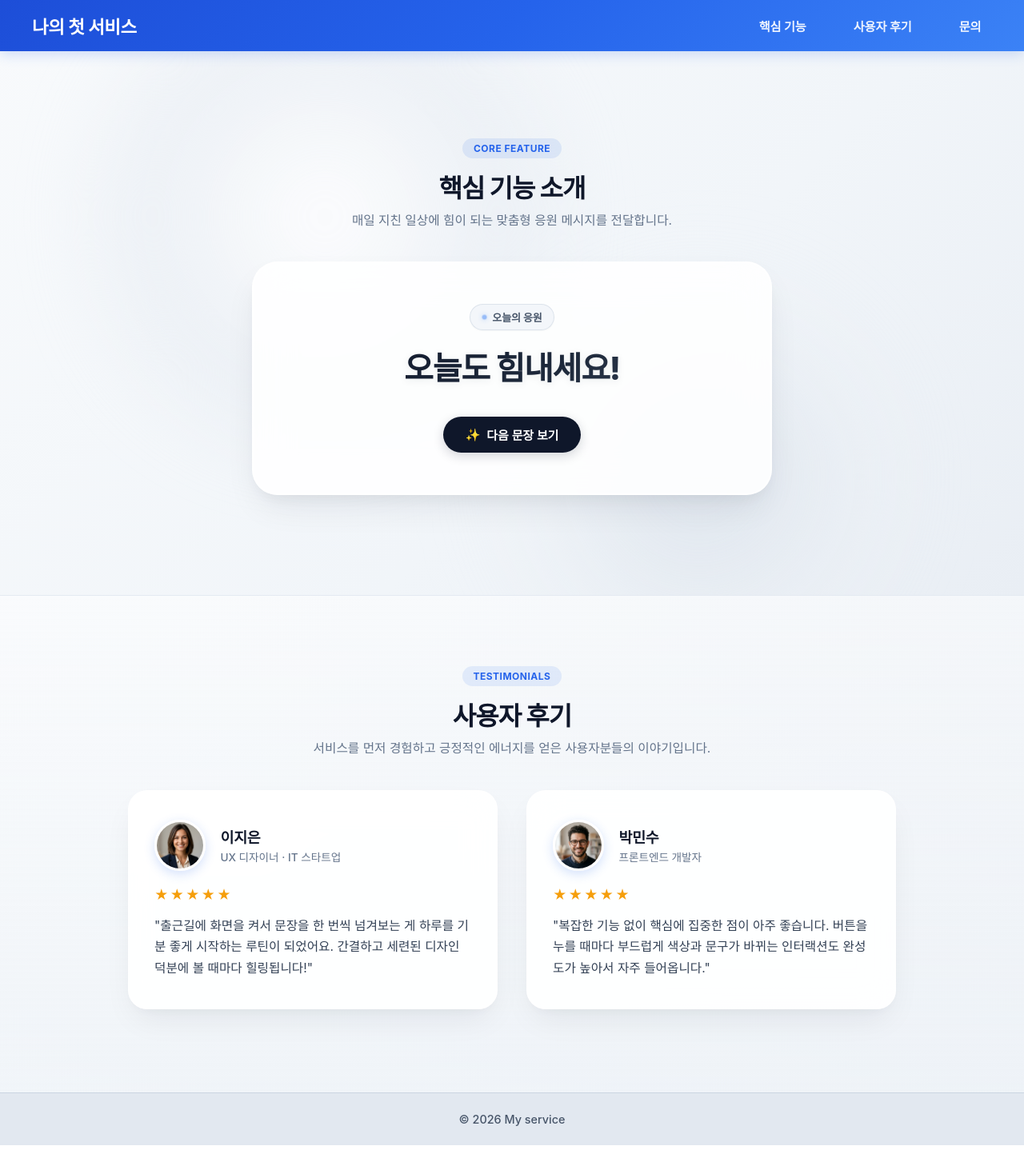
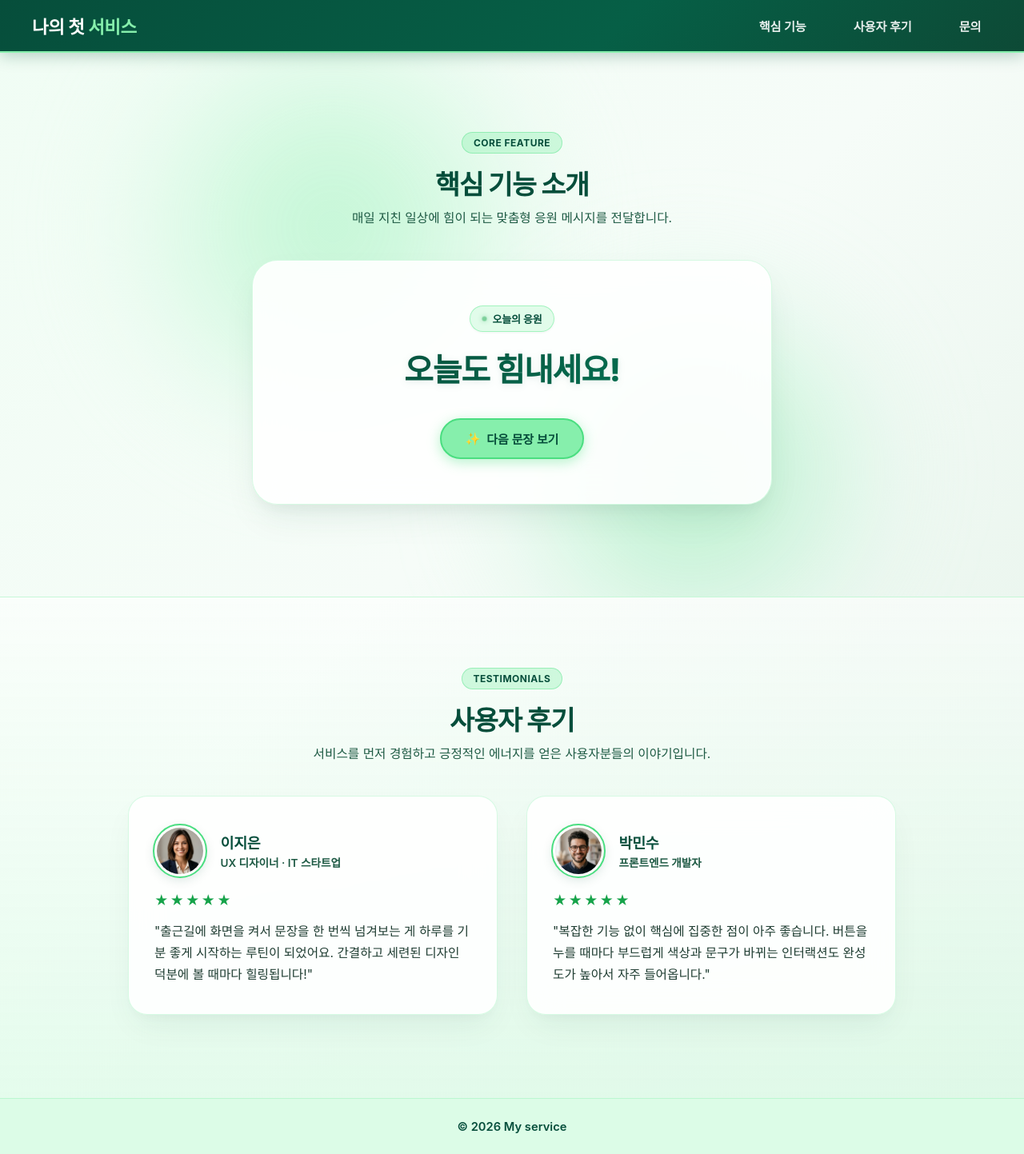
Before and after one commit to musiatsui/antigravity-day0, a plain HTML site: page index.html in a window 1280 px wide. Shown: the whole page at 80% size. Drawn offline with Linux system fonts and the light colour scheme.

Commit message:
style: 연한 녹색 및 딥 포레스트 다크 그린 테마 적용, 버튼 호버 스타일 변경

```diff
--- a/index.html
+++ b/index.html
@@ -4,8 +4,32 @@
 <head>
   <meta charset="UTF-8" />
   <meta name="viewport" content="width=device-width, initial-scale=1.0" />
-  <title>나의 첫 서비스 - 핵심 기능 및 사용자 후기</title>
+  <title>나의 첫 서비스 - 힐링 & 응원 메시지</title>
   <style>
+    /* =========================================
+       색상 테마 변수 (Color Scheme)
+       주 색상: 연한 녹색 (Light Green / Mint Sage)
+       보조 색상: 주 색상에 어울리는 딥 포레스트 다크 그린
+       ========================================= */
+    :root {
+      /* 주 색상 (연한 녹색 계열) */
+      --primary-green: #86efac;          /* 부드러운 연녹색 */
+      --primary-green-hover: #4ade80;    /* 선명한 연녹색 */
+      --primary-green-light: #dcfce7;    /* 초연한 민트 백그라운드 */
+
+      /* 보조 색상 (주 색상에 어울리는 어두운 숲/슬레이트 계열) */
+      --secondary-dark: #064e3b;         /* 깊은 다크 포레스트 그린 */
+      --secondary-dark-hover: #022c22;   /* 더 짙은 슬레이트 다크 */
+      --secondary-mid: #065f46;          /* 중간 톤 다크 에메랄드 */
+
+      /* 텍스트 & 배경 */
+      --bg-base: linear-gradient(135deg, #f0fdf4 0%, #f6fcf8 45%, #e2f1e7 100%);
+      --text-dark: #064e3b;
+      --text-muted: #1e5a44;
+      --card-bg: rgba(255, 255, 255, 0.9);
+      --card-border: rgba(187, 247, 208, 0.6);
+    }
+
     * {
       margin: 0;
       padding: 0;
@@ -20,33 +44,38 @@
       min-height: 100vh;
       display: flex;
       flex-direction: column;
-      /* 부드럽고 세련된 라이트 그레이 멀티 레이어 그라데이션 */
-      background: linear-gradient(135deg, #f8fafc 0%, #f1f5f9 45%, #e2e8f0 100%);
+      background: var(--bg-base);
       font-family: -apple-system, BlinkMacSystemFont, "Apple SD Gothic Neo", "Pretendard", "Segoe UI", Roboto, sans-serif;
       overflow-x: hidden;
-      color: #0f172a;
+      color: var(--text-dark);
     }
 
-    /* 1. 헤더 영역: 파란색 상단 바 & 내비게이션 메뉴 */
+    /* 1. 헤더 영역: 보조 색상(어두운 딥 포레스트 그린) & 주 색상(연한 녹색) 포인트 */
     .site-header {
       width: 100%;
-      background: linear-gradient(135deg, #1d4ed8 0%, #2563eb 50%, #3b82f6 100%);
+      background: linear-gradient(135deg, #064e3b 0%, #065f46 60%, #0d4a36 100%);
       color: #ffffff;
       padding: 1rem 2.5rem;
       display: flex;
       justify-content: space-between;
       align-items: center;
-      box-shadow: 0 4px 15px rgba(37, 99, 235, 0.2);
+      box-shadow: 0 4px 18px rgba(6, 78, 59, 0.25);
       position: sticky;
       top: 0;
       z-index: 100;
-      backdrop-filter: blur(8px);
+      backdrop-filter: blur(10px);
+      border-bottom: 2px solid var(--primary-green);
     }
 
     .site-header .logo h2 {
       font-size: 1.4rem;
       font-weight: 700;
       letter-spacing: -0.02em;
+      color: #ffffff;
+    }
+
+    .site-header .logo h2 span {
+      color: var(--primary-green);
     }
 
     .nav-menu {
@@ -57,7 +86,7 @@
     }
 
     .nav-menu li a {
-      color: rgba(255, 255, 255, 0.92);
+      color: rgba(255, 255, 255, 0.9);
       text-decoration: none;
       font-size: 0.95rem;
       font-weight: 600;
@@ -68,11 +97,11 @@
     }
 
     .nav-menu li a:hover {
-      color: #ffffff;
-      background-color: rgba(255, 255, 255, 0.18);
+      color: var(--primary-green);
+      background-color: rgba(134, 239, 172, 0.15);
     }
 
-    /* 2. 본문 영역: 다중 섹션 레이아웃 */
+    /* 2. 본문 영역 */
     .site-main {
       flex: 1;
       display: flex;
@@ -94,8 +123,9 @@
       display: inline-block;
       font-size: 12px;
       font-weight: 700;
-      color: #2563eb;
-      background: rgba(37, 99, 235, 0.1);
+      color: var(--secondary-dark);
+      background: rgba(134, 239, 172, 0.35);
+      border: 1px solid rgba(74, 222, 128, 0.4);
       padding: 5px 14px;
       border-radius: 9999px;
       margin-bottom: 0.75rem;
@@ -104,19 +134,19 @@
     }
 
     .section-title {
-      font-size: 2rem;
+      font-size: 2.1rem;
       font-weight: 800;
-      color: #0f172a;
+      color: var(--secondary-dark);
       letter-spacing: -0.03em;
       margin-bottom: 0.5rem;
     }
 
     .section-desc {
       font-size: 0.98rem;
-      color: #64748b;
+      color: var(--text-muted);
       max-width: 520px;
       margin: 0 auto;
-      line-height: 1.5;
+      line-height: 1.55;
     }
 
     /* =========================================
@@ -134,29 +164,29 @@
       padding: 4.5rem 2rem 5.5rem;
     }
 
-    /* 배경의 은은한 앰비언트 실버/웜화이트 조명 효과 */
+    /* 배경의 은은한 연녹색 앰비언트 조명 효과 */
     .ambient-sphere-1 {
       position: absolute;
-      width: 520px;
-      height: 520px;
-      background: radial-gradient(circle, rgba(255, 255, 255, 0.95) 0%, rgba(226, 232, 240, 0.6) 65%, rgba(226, 232, 240, 0) 100%);
+      width: 540px;
+      height: 540px;
+      background: radial-gradient(circle, rgba(134, 239, 172, 0.5) 0%, rgba(220, 252, 231, 0.25) 65%, rgba(240, 253, 244, 0) 100%);
       border-radius: 50%;
       top: -10%;
       left: 10%;
-      filter: blur(50px);
+      filter: blur(55px);
       pointer-events: none;
       animation: floatA 9s ease-in-out infinite alternate;
     }
 
     .ambient-sphere-2 {
       position: absolute;
-      width: 480px;
-      height: 480px;
-      background: radial-gradient(circle, rgba(203, 213, 225, 0.5) 0%, rgba(241, 245, 249, 0.2) 65%, rgba(241, 245, 249, 0) 100%);
+      width: 500px;
+      height: 500px;
+      background: radial-gradient(circle, rgba(74, 222, 128, 0.4) 0%, rgba(209, 250, 229, 0.2) 65%, rgba(240, 253, 244, 0) 100%);
       border-radius: 50%;
       bottom: -15%;
       right: 12%;
-      filter: blur(55px);
+      filter: blur(60px);
       pointer-events: none;
       animation: floatB 10s ease-in-out infinite alternate;
     }
@@ -166,15 +196,15 @@
       position: relative;
       z-index: 2;
       text-align: center;
-      padding: 3.25rem 4rem;
-      background: rgba(255, 255, 255, 0.88);
+      padding: 3.5rem 4rem;
+      background: var(--card-bg);
       backdrop-filter: blur(24px);
       -webkit-backdrop-filter: blur(24px);
-      border: 1px solid rgba(255, 255, 255, 0.95);
+      border: 1px solid var(--card-border);
       border-radius: 32px;
       box-shadow:
-        0 20px 45px -10px rgba(15, 23, 42, 0.09),
-        0 10px 20px -5px rgba(15, 23, 42, 0.05),
+        0 20px 45px -10px rgba(6, 78, 59, 0.1),
+        0 10px 20px -5px rgba(6, 78, 59, 0.05),
         0 0 0 1px rgba(255, 255, 255, 0.8) inset;
       transition: transform 0.3s cubic-bezier(0.16, 1, 0.3, 1), box-shadow 0.3s cubic-bezier(0.16, 1, 0.3, 1);
       max-width: 650px;
@@ -184,8 +214,8 @@
     .container:hover {
       transform: translateY(-4px);
       box-shadow:
-        0 30px 60px -15px rgba(15, 23, 42, 0.14),
-        0 15px 25px -5px rgba(15, 23, 42, 0.08),
+        0 30px 60px -15px rgba(6, 78, 59, 0.16),
+        0 15px 25px -5px rgba(6, 78, 59, 0.08),
         0 0 0 1px rgba(255, 255, 255, 1) inset;
     }
 
@@ -195,23 +225,23 @@
       align-items: center;
       gap: 6px;
       padding: 6px 14px;
-      background: rgba(241, 245, 249, 0.85);
-      border: 1px solid rgba(203, 213, 225, 0.6);
+      background: rgba(220, 252, 231, 0.85);
+      border: 1px solid rgba(134, 239, 172, 0.7);
       border-radius: 9999px;
       font-size: 13px;
-      font-weight: 600;
-      color: #475569;
+      font-weight: 700;
+      color: var(--secondary-dark);
       letter-spacing: -0.01em;
       margin-bottom: 1.25rem;
-      box-shadow: 0 1px 2px rgba(0, 0, 0, 0.03);
+      box-shadow: 0 1px 3px rgba(6, 78, 59, 0.06);
     }
 
     .badge-dot {
       width: 7px;
       height: 7px;
       border-radius: 50%;
-      background: #3b82f6;
-      box-shadow: 0 0 8px rgba(59, 130, 246, 0.6);
+      background: #16a34a;
+      box-shadow: 0 0 8px rgba(22, 163, 74, 0.7);
       animation: pulseDot 2s infinite;
     }
 
@@ -221,11 +251,11 @@
       font-weight: 800;
       letter-spacing: -0.03em;
       line-height: 1.3;
-      color: #0f172a;
-      background: linear-gradient(135deg, #0f172a 0%, #1e293b 60%, #334155 100%);
+      color: var(--secondary-dark);
+      background: linear-gradient(135deg, #064e3b 0%, #065f46 50%, #047857 100%);
       -webkit-background-clip: text;
       -webkit-text-fill-color: transparent;
-      filter: drop-shadow(0 2px 4px rgba(15, 23, 42, 0.08));
+      filter: drop-shadow(0 2px 4px rgba(6, 78, 59, 0.1));
       transition: opacity 0.2s ease, transform 0.2s ease;
       min-height: 56px;
       display: flex;
@@ -233,7 +263,11 @@
       justify-content: center;
     }
 
-    /* 인터랙티브 응원 버튼 */
+    /* =========================================
+       버튼 스타일링:
+       기본 색상 = 주 색상 (연한 녹색)
+       호버 색상 = 보조 색상 (어두운 포레스트 그린)
+       ========================================= */
     .action-container {
       margin-top: 2rem;
     }
@@ -242,70 +276,54 @@
       display: inline-flex;
       align-items: center;
       gap: 8px;
-      padding: 12px 28px;
+      padding: 13px 30px;
       border-radius: 9999px;
       font-size: 15px;
-      font-weight: 600;
-      border: none;
+      font-weight: 700;
+      border: 2px solid var(--primary-green-hover);
       cursor: pointer;
-      transition: background-color 0.3s ease, color 0.3s ease, box-shadow 0.3s ease, transform 0.2s ease;
       letter-spacing: -0.01em;
-      background: #0f172a;
+
+      /* 기본 색상: 주 색상 (연한 녹색) */
+      background: var(--primary-green);
+      color: var(--secondary-dark);
+      box-shadow: 0 4px 16px rgba(74, 222, 128, 0.4);
+      transition: background-color 0.25s ease, color 0.25s ease, border-color 0.25s ease, box-shadow 0.25s ease, transform 0.2s ease;
+    }
+
+    /* 호버 색상: 보조 색상 (어두운 계열 다크 포레스트 그린) */
+    .cheer-btn:hover {
+      background: var(--secondary-dark);
       color: #ffffff;
-      box-shadow: 0 4px 14px rgba(15, 23, 42, 0.15);
+      border-color: var(--secondary-dark);
+      transform: translateY(-2px);
+      box-shadow: 0 8px 24px rgba(6, 78, 59, 0.35);
     }
 
     .cheer-btn:active {
       transform: translateY(0);
-      box-shadow: 0 2px 8px rgba(15, 23, 42, 0.15);
+      box-shadow: 0 3px 10px rgba(6, 78, 59, 0.25);
     }
 
-    .cheer-btn.btn-default {
-      background: #0f172a;
-      color: #ffffff;
-      box-shadow: 0 4px 14px rgba(15, 23, 42, 0.18);
+    /* 상태별 테마 변형 (모두 기본은 연녹색 계열, 호버 시 보조 다크 색상 적용) */
+    .cheer-btn.theme-1 {
+      background: #86efac;
+      border-color: #4ade80;
     }
 
-    .cheer-btn.btn-default:hover {
-      background: #1e293b;
-      transform: translateY(-2px);
-      box-shadow: 0 6px 20px rgba(15, 23, 42, 0.25);
+    .cheer-btn.theme-2 {
+      background: #a7f3d0;
+      border-color: #6ee7b7;
     }
 
-    .cheer-btn.btn-yellow {
-      background: #eab308;
-      color: #0f172a;
-      box-shadow: 0 4px 16px rgba(234, 179, 8, 0.4);
+    .cheer-btn.theme-3 {
+      background: #bbf7d0;
+      border-color: #86efac;
     }
 
-    .cheer-btn.btn-yellow:hover {
-      background: #ca8a04;
-      transform: translateY(-2px);
-      box-shadow: 0 6px 22px rgba(234, 179, 8, 0.5);
-    }
-
-    .cheer-btn.btn-orange {
-      background: #f97316;
-      color: #ffffff;
-      box-shadow: 0 4px 16px rgba(249, 115, 22, 0.4);
-    }
-
-    .cheer-btn.btn-orange:hover {
-      background: #ea580c;
-      transform: translateY(-2px);
-      box-shadow: 0 6px 22px rgba(249, 115, 22, 0.5);
-    }
-
-    .cheer-btn.btn-green {
-      background: #16a34a;
-      color: #ffffff;
-      box-shadow: 0 4px 16px rgba(22, 163, 74, 0.4);
-    }
-
-    .cheer-btn.btn-green:hover {
-      background: #15803d;
-      transform: translateY(-2px);
-      box-shadow: 0 6px 22px rgba(22, 163, 74, 0.5);
+    .cheer-btn.theme-4 {
+      background: #6ee7b7;
+      border-color: #34d399;
     }
 
     /* =========================================
@@ -313,8 +331,8 @@
        ========================================= */
     .review-section {
       width: 100%;
-      background: linear-gradient(180deg, rgba(255, 255, 255, 0.5) 0%, rgba(241, 245, 249, 0.8) 100%);
-      border-top: 1px solid rgba(226, 232, 240, 0.8);
+      background: linear-gradient(180deg, rgba(255, 255, 255, 0.5) 0%, rgba(220, 252, 231, 0.65) 100%);
+      border-top: 1px solid rgba(187, 247, 208, 0.7);
       padding: 5.5rem 2rem 6.5rem;
       display: flex;
       flex-direction: column;
@@ -337,15 +355,15 @@
     }
 
     .review-card {
-      background: rgba(255, 255, 255, 0.92);
+      background: var(--card-bg);
       backdrop-filter: blur(20px);
       -webkit-backdrop-filter: blur(20px);
-      border: 1px solid rgba(255, 255, 255, 0.95);
+      border: 1px solid var(--card-border);
       border-radius: 24px;
       padding: 2.25rem 2rem;
       box-shadow:
-        0 18px 40px -10px rgba(15, 23, 42, 0.08),
-        0 8px 18px -6px rgba(15, 23, 42, 0.04);
+        0 18px 40px -10px rgba(6, 78, 59, 0.08),
+        0 8px 18px -6px rgba(6, 78, 59, 0.04);
       display: flex;
       flex-direction: column;
       justify-content: space-between;
@@ -355,8 +373,9 @@
     .review-card:hover {
       transform: translateY(-6px);
       box-shadow:
-        0 26px 50px -12px rgba(15, 23, 42, 0.13),
-        0 12px 24px -6px rgba(15, 23, 42, 0.07);
+        0 26px 50px -12px rgba(6, 78, 59, 0.16),
+        0 12px 24px -6px rgba(6, 78, 59, 0.08);
+      border-color: var(--primary-green-hover);
     }
 
     .review-user-info {
@@ -372,25 +391,26 @@
       border-radius: 50%;
       object-fit: cover;
       border: 3px solid #ffffff;
-      box-shadow: 0 4px 14px rgba(37, 99, 235, 0.2);
+      outline: 2px solid var(--primary-green-hover);
+      box-shadow: 0 4px 14px rgba(6, 78, 59, 0.15);
     }
 
     .review-user-meta h4 {
       font-size: 1.15rem;
       font-weight: 700;
-      color: #0f172a;
+      color: var(--secondary-dark);
       letter-spacing: -0.01em;
       margin-bottom: 2px;
     }
 
     .review-user-meta p {
       font-size: 0.85rem;
-      color: #64748b;
-      font-weight: 500;
+      color: var(--text-muted);
+      font-weight: 600;
     }
 
     .review-rating {
-      color: #f59e0b;
+      color: #16a34a;
       font-size: 1.05rem;
       margin-bottom: 1rem;
       letter-spacing: 2px;
@@ -399,20 +419,20 @@
     .review-text {
       font-size: 0.98rem;
       line-height: 1.7;
-      color: #334155;
+      color: #1f3d32;
       font-weight: 400;
     }
 
-    /* 3. 푸터 영역 */
+    /* 3. 푸터 영역: 보조 색상과 자연스럽게 어우러지는 톤 */
     .site-footer {
       width: 100%;
-      background-color: #e2e8f0;
-      border-top: 1px solid #cbd5e1;
-      color: #475569;
-      padding: 1.5rem 2rem;
+      background-color: #dcfce7;
+      border-top: 1px solid #bbf7d0;
+      color: var(--secondary-dark);
+      padding: 1.6rem 2rem;
       text-align: center;
-      font-size: 0.9rem;
-      font-weight: 500;
+      font-size: 0.92rem;
+      font-weight: 600;
       position: relative;
       z-index: 10;
     }
@@ -458,7 +478,7 @@
   <!-- 헤더 구역 -->
   <header class="site-header">
     <div class="logo">
-      <h2>나의 첫 서비스</h2>
+      <h2>나의 첫 <span>서비스</span></h2>
     </div>
     <nav>
       <ul class="nav-menu">
@@ -491,7 +511,7 @@
         <h1 id="mainHeading">오늘도 힘내세요!</h1>
 
         <div class="action-container">
-          <button class="cheer-btn btn-default" id="cheerBtn">
+          <button class="cheer-btn theme-1" id="cheerBtn">
             <span>✨</span>
             <span id="btnText">다음 문장 보기</span>
           </button>
@@ -554,10 +574,10 @@
 
   <script>
     const cheerHeadings = [
-      { text: "오늘도 힘내세요!", btnClass: "btn-default" },
-      { text: "오늘도 해냈어요!", btnClass: "btn-yellow" },
-      { text: "조금씩 나아지고 있어요", btnClass: "btn-orange" },
-      { text: "이대로 계속 가봅시다.", btnClass: "btn-green" }
+      { text: "오늘도 힘내세요!", btnTheme: "theme-1" },
+      { text: "오늘도 해냈어요!", btnTheme: "theme-2" },
+      { text: "조금씩 나아지고 있어요", btnTheme: "theme-3" },
+      { text: "이대로 계속 가봅시다.", btnTheme: "theme-4" }
     ];
 
     let currentIdx = 0;
@@ -572,7 +592,7 @@
         currentIdx = pIdx;
         const item = cheerHeadings[currentIdx];
         mainHeading.textContent = item.text;
-        cheerBtn.className = `cheer-btn ${item.btnClass}`;
+        cheerBtn.className = `cheer-btn ${item.btnTheme}`;
       }
     }
 
@@ -580,8 +600,8 @@
       currentIdx = (currentIdx + 1) % cheerHeadings.length;
       const currentItem = cheerHeadings[currentIdx];
 
-      // 버튼 색상 부드럽게 변경
-      cheerBtn.className = `cheer-btn ${currentItem.btnClass}`;
+      // 버튼 테마 클래스 변경
+      cheerBtn.className = `cheer-btn ${currentItem.btnTheme}`;
 
       // 메인 문장 부드러운 전환 효과
       mainHeading.style.opacity = '0';
```
